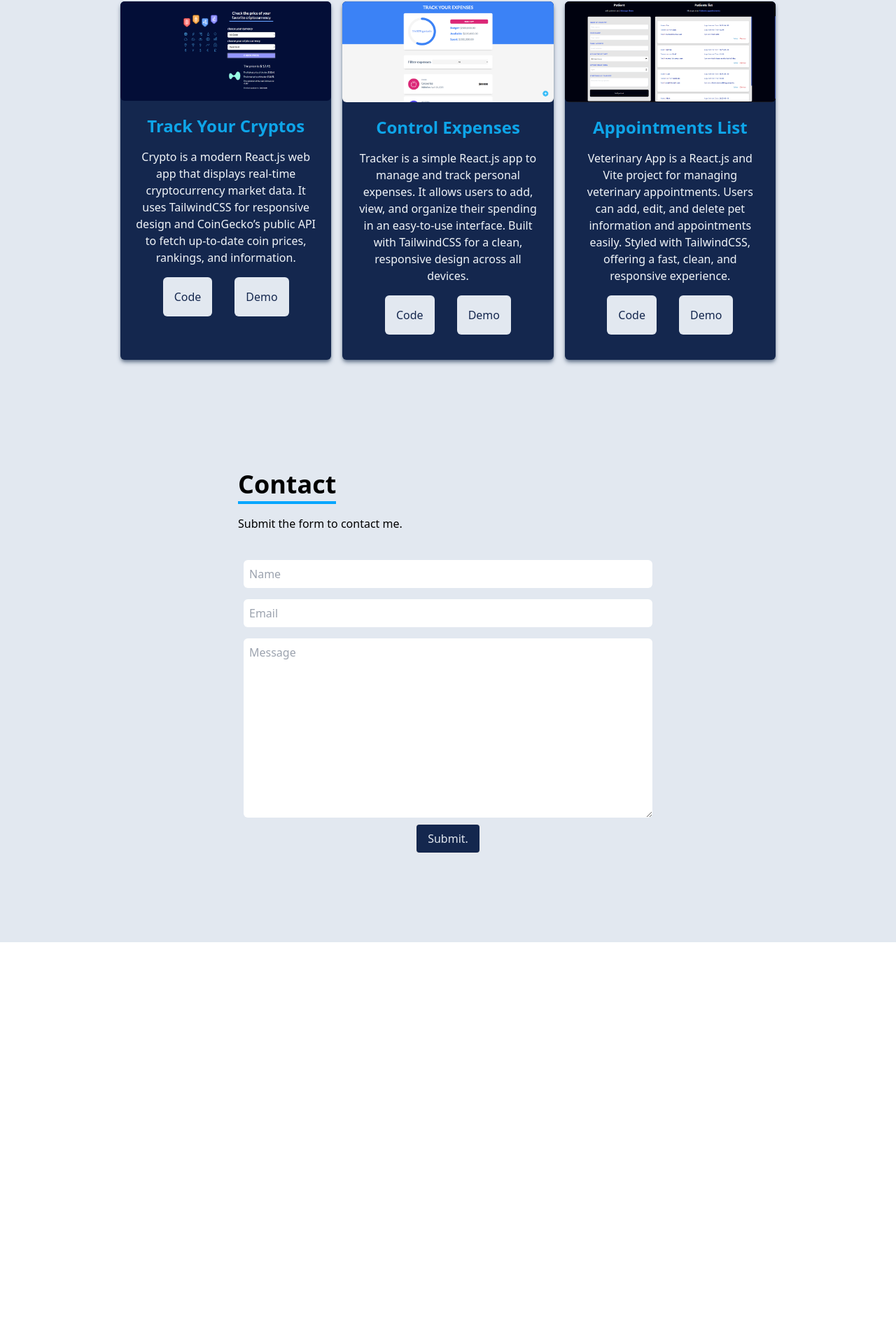
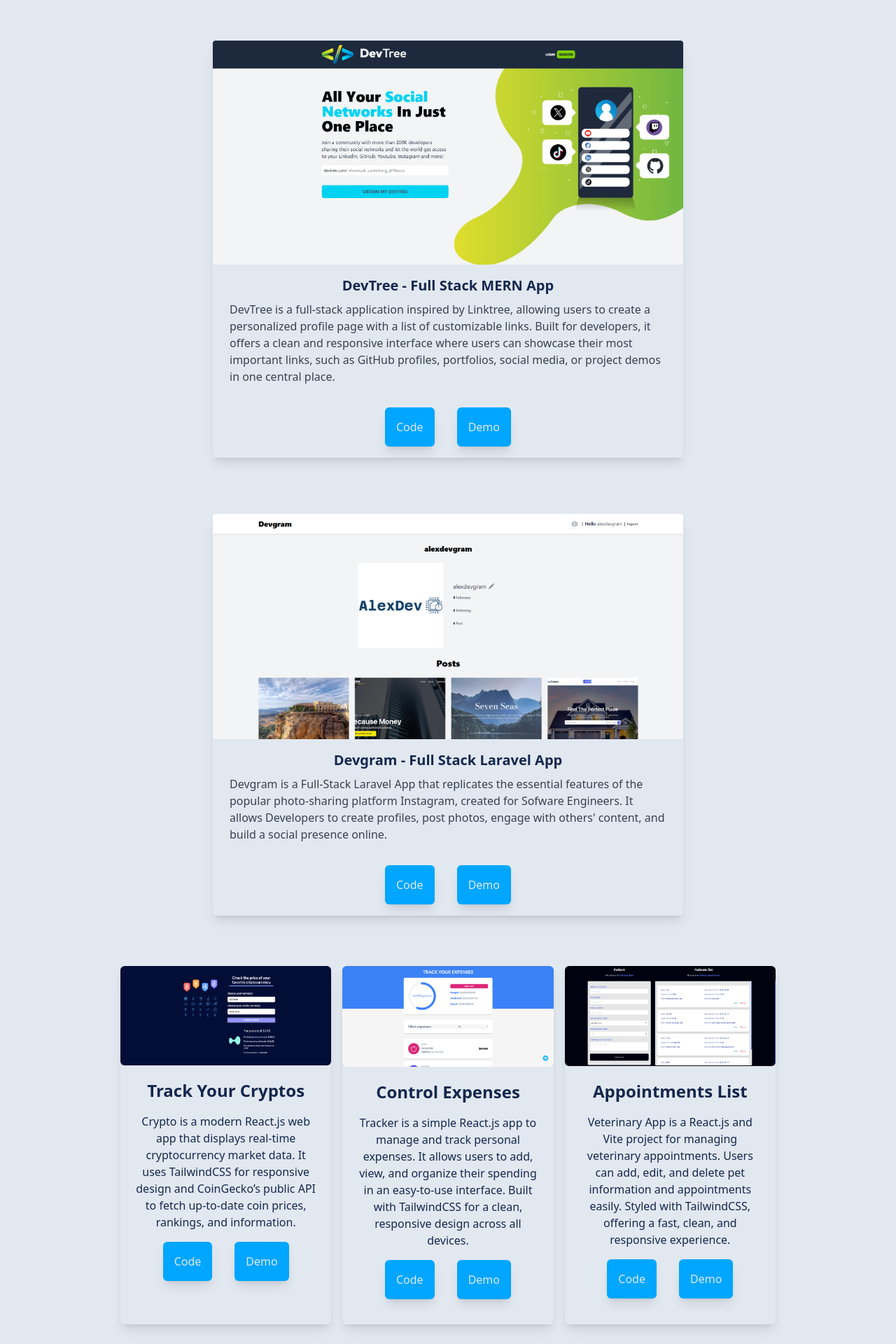
Before and after one commit to alejandrogch7/portfolioAlex, a React (Vite) app: page / in a window 1280 px wide. Shown: the part 1406-3326 px from the top of the page at 70% size. Before the commit the page ends 2752 px from the top, so only its background shows below. Built offline with nearby package versions, Linux system fonts and the light colour scheme.

Commit message:
devgram and devtree added

```diff
--- a/src/App.jsx
+++ b/src/App.jsx
@@ -2,6 +2,7 @@ import About from "./components/About"
 import Contact from "./components/Contact"
 import Home from "./components/Home"
 import Navbar from "./components/Navbar"
+import Project from "./components/Project"
 import Skills from "./components/Skills"
 import Work from "./components/Work"
 
--- /dev/null
+++ b/src/components/Project.jsx
@@ -0,0 +1,5 @@
+export default function Project() {
+  return (
+    <div>Project</div>
+  )
+}
--- /dev/null
+++ b/src/components/SmallProjects.jsx
@@ -0,0 +1,90 @@
+import React from 'react'
+import Vet from '../assets/VeterinaryApp.png'
+import Crypto from '../assets/CryptoApp.png'
+import Expenses from '../assets/ExpensesApp.png'
+import { Link } from 'react-scroll'
+
+export default function SmallProjects() {
+    return (
+        <>
+            <div className='w-full grid grid-cols-1 sm:grid-cols-3 gap-4 text-center py-8'>
+
+                <div className='shadow-lg bg-slate-200 hover:scale-110 duration-500 rounded-md'>
+                    <div>
+                        <img className='w-full mx-auto rounded-md' src={Crypto} alt="HTML Icon" />
+                    </div>
+                    <div className='text-[#14274E] m-5'>
+                        <h1 className='my-4 text-2xl font-bold text-[#14274E]'>Track Your Cryptos</h1>
+                        <p>
+                            Crypto is a modern React.js web app that displays real-time cryptocurrency market data.
+                            It uses TailwindCSS for responsive design and CoinGecko’s public API to fetch up-to-date coin prices,
+                            rankings, and information.
+                        </p>
+                        <div className='justify-between'>
+                            <button className='m-4 p-4 shadow-lg bg-[#00a6ff] rounded-md text-slate-200 hover:bg-[#14274E]'>
+                                <a href="https://github.com/alejandrogch7/crypto" target='_blank'>
+                                    Code
+                                </a>
+                            </button>
+                            <button className='m-4 p-4 shadow-lg bg-[#00a6ff] rounded-md text-slate-200 hover:bg-[#14274E]'>
+                                <a href="https://relaxed-starburst-21ef98.netlify.app/" target='_blank'>
+                                    Demo
+                                </a>
+                            </button>
+                        </div>
+                    </div>
+                </div>
+                <div className='shadow-lg bg-slate-200 hover:scale-110 duration-500 rounded-md'>
+                    <div>
+                        <img className='w-full mx-auto rounded-md' src={Expenses} alt="HTML Icon" />
+                    </div>
+                    <div className='text-[#14274E] m-5'>
+                        <h1 className='my-4 text-2xl font-bold text-[#14274E]'>Control Expenses</h1>
+                        <p>
+                            Tracker is a simple React.js app to manage and track personal expenses.
+                            It allows users to add, view, and organize their spending in an easy-to-use interface.
+                            Built with TailwindCSS for a clean, responsive design across all devices.
+                        </p>
+                        <div className='justify-between'>
+                            <button className='m-4 p-4 shadow-lg bg-[#00a6ff] rounded-md text-slate-200 hover:bg-[#14274E]'>
+                                <a href="https://github.com/alejandrogch7/tracker" target='_blank'>
+                                    Code
+                                </a>
+                            </button>
+                            <button className='m-4 p-4 shadow-lg bg-[#00a6ff] rounded-md text-slate-200 hover:bg-[#14274E]'>
+                                <a href="https://animated-babka-cbf09d.netlify.app/" target='_blank'>
+                                    Demo
+                                </a>
+                            </button>
+                        </div>
+                    </div>
+                </div>
+                <div className='shadow-lg bg-slate-200 hover:scale-110 duration-500 rounded-md'>
+                    <div>
+                        <img className='w-full mx-auto rounded-md' src={Vet} alt="HTML Icon" />
+                    </div>
+                    <div className='text-[#14274E] m-5'>
+                        <h1 className='my-4 text-2xl font-bold text-[#14274E]'>Appointments List</h1>
+                        <p>
+                            Veterinary App is a React.js and Vite project for managing veterinary appointments.
+                            Users can add, edit, and delete pet information and appointments easily.
+                            Styled with TailwindCSS, offering a fast, clean, and responsive experience.
+                        </p>
+                        <div className='justify-between'>
+                            <button className='m-4 p-4 shadow-lg bg-[#00a6ff] rounded-md text-slate-200 hover:bg-[#14274E]'>
+                                <a href="https://github.com/alejandrogch7/veterinary_react_vite" target='_blank'>
+                                    Code
+                                </a>
+                            </button>
+                            <button className='m-4 p-4 shadow-lg bg-[#00a6ff] rounded-md text-slate-200 hover:bg-[#14274E]'>
+                                <a href="https://sparkling-kheer-ae58c9.netlify.app/" target='_blank'>
+                                    Demo
+                                </a>
+                            </button>
+                        </div>
+                    </div>
+                </div>
+            </div>
+        </>
+    )
+}
--- a/src/components/Work.jsx
+++ b/src/components/Work.jsx
@@ -1,94 +1,56 @@
-import React from 'react'
-import Vet from '../assets/VeterinaryApp.png'
-import Crypto from '../assets/CryptoApp.png'
-import Expenses from '../assets/ExpensesApp.png'
-import { Link } from 'react-scroll'
+import SmallProjects from './SmallProjects'
 
 const Work = () => {
     return (
         <div name='work' className='w-full h-full bg-slate-200 text-[#14274E]'>
             <div className='max-w-[1000px] mx-auto px-8 flex flex-col justify-center h-full'>
-                <div className='text-[#14274E] pt-10 mt-10'>
-                    <p className='text-4xl font-bold inline border-b-4 border-[#00a6ff]'>Work</p>
-                    <p className='py-6'>Some examples</p>
+                <div className='text-[#14274E] pt-10 my-20 mx-auto text-center'>
+                    <p className='text-4xl font-bold inline border-b-4 border-[#00a6ff]'>My Work</p>
                 </div>
-                <div className='w-full grid grid-cols-1 sm:grid-cols-3 gap-4 text-center py-8'>
-                    <div className='shadow-md bg-[#14274E] shadow-slate-500 hover:scale-110 duration-500 rounded-md'>
-                        <div>
-                            <img className='w-full mx-auto rounded-md' src={Crypto} alt="HTML Icon" />
+                <div class="max-w-2xl rounded mx-auto overflow-hidden shadow-lg hover:scale-110 duration-500 my-10">
+                    <img class="w-full" src="/src/assets/devtreeImage.png" alt="Sunset in the mountains"/>
+                        <div class="px-6 py-4">
+                            <div class="font-bold text-xl mb-2 text-center">DevTree - Full Stack MERN App</div>
+                            <p class="text-gray-700 text-base">
+                                DevTree is a full-stack application inspired by Linktree, allowing users to create a personalized profile page with a list of customizable links. Built for developers, it offers a clean and responsive interface where users can showcase their most important links, such as GitHub profiles, portfolios, social media, or project demos in one central place.
+                            </p>
                         </div>
-                        <div className='text-slate-100 m-5'>
-                            <h1 className='my-4 text-2xl font-bold text-sky-500'>Track Your Cryptos</h1>
-                            <p>
-                                Crypto is a modern React.js web app that displays real-time cryptocurrency market data.
-                                It uses TailwindCSS for responsive design and CoinGecko’s public API to fetch up-to-date coin prices,
-                                rankings, and information.
-                            </p>
-                            <div className='justify-between'>
-                                <button className='m-4 p-4 bg-slate-200 rounded-md text-[#14274E] hover:bg-[#00a6ff] hover:text-slate-200'>
-                                    <a href="https://github.com/alejandrogch7/crypto" target='_blank'>
+                        <div className='flex justify-center w-full'>
+                            <button className='m-4 p-4 shadow-lg bg-[#00a6ff] rounded-md text-slate-200 hover:bg-[#14274E]'>
+                                <a href="https://github.com/alejandrogch7/DevTree" target='_blank'>
                                     Code
                                 </a>
                             </button>
-                                <button className='m-4 p-4 bg-slate-200 rounded-md text-[#14274E] hover:bg-[#00a6ff] hover:text-slate-200'>
-                                    <a href="https://relaxed-starburst-21ef98.netlify.app/" target='_blank'>
+                            <button className='m-4 p-4 shadow-lg bg-[#00a6ff] rounded-md text-slate-200 hover:bg-[#14274E]'>
+                                <a href="https://alexdev-devtree.netlify.app/" target='_blank'>
                                     Demo
                                 </a>
                             </button>
                         </div>
                 </div>
+                <div class="max-w-2xl rounded mx-auto overflow-hidden shadow-lg hover:scale-110 duration-500 my-10">
+                    <img class="w-full" src="/src/assets/devgramImage.png" alt="Sunset in the mountains"/>
+                        <div class="px-6 py-4">
+                            <div class="font-bold text-xl mb-2 text-center">Devgram - Full Stack Laravel App</div>
+                            <p class="text-gray-700 text-base">
+                                Devgram is a Full-Stack Laravel App that replicates the essential features of the popular photo-sharing platform Instagram, created for Sofware Engineers.
+                                It allows Developers to create profiles, post photos, engage with others' content, and build a social presence online.
+                            </p>
                         </div>
-                    <div className='shadow-md bg-[#14274E] shadow-slate-500 hover:scale-110 duration-500 rounded-md'>
-                        <div>
-                            <img className='w-full mx-auto rounded-md' src={Expenses} alt="HTML Icon" />
-                        </div>
-                        <div className='text-slate-100 m-5'>
-                            <h1 className='my-4 text-2xl font-bold text-sky-500'>Control Expenses</h1>
-                            <p>
-                                Tracker is a simple React.js app to manage and track personal expenses.
-                                It allows users to add, view, and organize their spending in an easy-to-use interface.
-                                Built with TailwindCSS for a clean, responsive design across all devices.
-                            </p>
-                            <div className='justify-between'>
-                                <button className='m-4 p-4 bg-slate-200 rounded-md text-[#14274E] hover:bg-[#00a6ff] hover:text-slate-200'>
-                                    <a href="https://github.com/alejandrogch7/tracker" target='_blank'>
+                        <div className='flex justify-center w-full'>
+                            <button className='m-4 p-4 shadow-lg bg-[#00a6ff] rounded-md text-slate-200 hover:bg-[#14274E]'>
+                                <a href="https://github.com/alejandrogch7/devgram" target='_blank'>
                                     Code
                                 </a>
                             </button>
-                                <button className='m-4 p-4 bg-slate-200 rounded-md text-[#14274E] hover:bg-[#00a6ff] hover:text-slate-200'>
-                                    <a href="https://animated-babka-cbf09d.netlify.app/" target='_blank'>
+                            <button className='m-4 p-4 shadow-lg bg-[#00a6ff] rounded-md text-slate-200 hover:bg-[#14274E]'>
+                                <a href="https://dajwelu.mnz.dom.my.id/alexdevgram" target='_blank'>
                                     Demo
                                 </a>
                             </button>
                         </div>
                 </div>
-                    </div>
-                    <div className='shadow-md bg-[#14274E] shadow-slate-500 hover:scale-110 duration-500 rounded-md'>
-                        <div>
-                            <img className='w-full mx-auto rounded-md' src={Vet} alt="HTML Icon" />
-                        </div>
-                        <div className='text-slate-100 m-5'>
-                            <h1 className='my-4 text-2xl font-bold text-sky-500'>Appointments List</h1>
-                            <p>
-                                Veterinary App is a React.js and Vite project for managing veterinary appointments.
-                                Users can add, edit, and delete pet information and appointments easily.
-                                Styled with TailwindCSS, offering a fast, clean, and responsive experience.
-                            </p>
-                            <div className='justify-between'>
-                                <button className='m-4 p-4 bg-slate-200 rounded-md text-[#14274E] hover:bg-[#00a6ff] hover:text-slate-200'>
-                                    <a href="https://github.com/alejandrogch7/veterinary_react_vite" target='_blank'>
-                                        Code
-                                    </a>
-                                </button>
-                                <button className='m-4 p-4 bg-slate-200 rounded-md text-[#14274E] hover:bg-[#00a6ff] hover:text-slate-200'>
-                                    <a href="https://sparkling-kheer-ae58c9.netlify.app/" target='_blank'>
-                                        Demo
-                                    </a>
-                                </button>
-                            </div>
-                        </div>
-                    </div>
-                </div>
+                <SmallProjects />
             </div>
         </div>
     )
```
Also changed, not shown: src/assets/devgramImage.png (added), src/assets/devtreeImage.png (added). Lines whose indentation alone changed are shown as unchanged.
